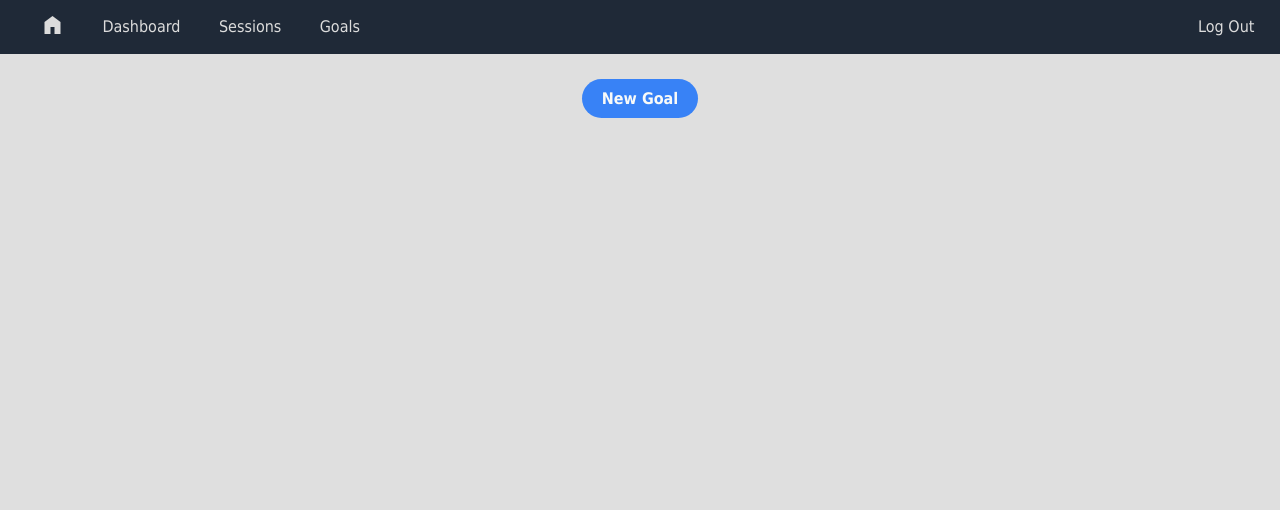
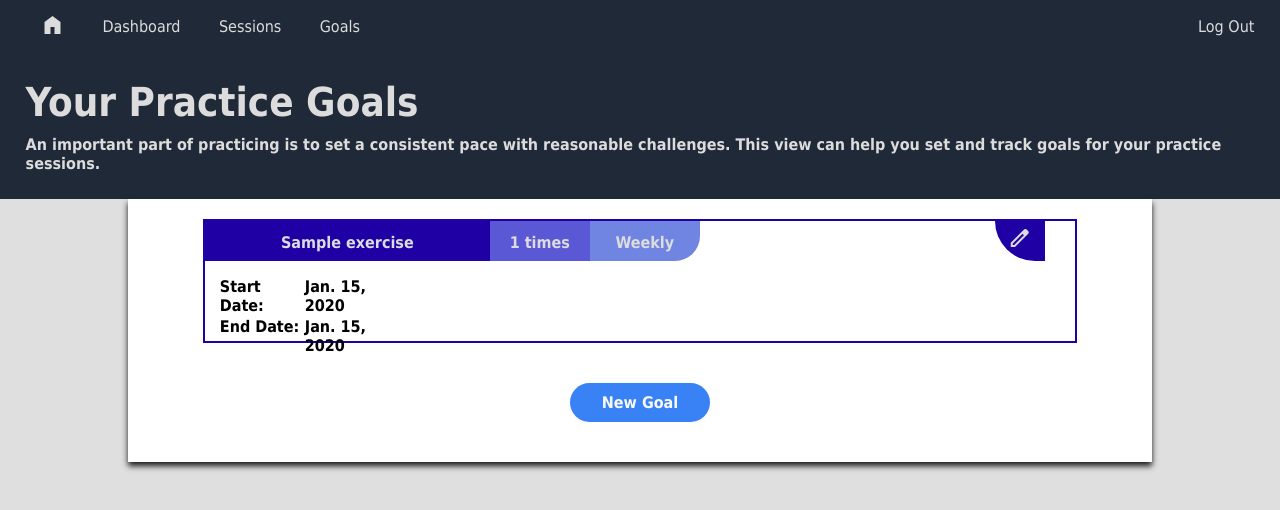
Before and after one commit to agonzalezdelavega/drums_practice_logs, a Django app: page /goals/view_goals in a window 1280 px wide. Shown: the top 510 px of the page. Run offline with Django 4.2, Linux system fonts and the light colour scheme; a user stored in the database is signed in; tables that the repository leaves empty hold one stand-in row (values such as "Sample post").

Commit message:
Views and basic functionality for goals

```diff
--- a/drums_practice_logs/practice_logs/forms.py
+++ b/drums_practice_logs/practice_logs/forms.py
@@ -87,10 +87,10 @@ class GoalsForm(forms.ModelForm):
     class Meta:
         model = Goal
         fields = [
-            "start_date", "end_date", "frequency", "exercise"
+            "exercise", "start_date", "end_date", "frequency", "period"
         ]
         labels = {
-            "start_date": "Start Date", "end_date": "End Date", "frequency": "Frequency", "exercise": "Exercise"
+            "exercise": "Exercise", "start_date": "Start Date", "end_date": "End Date", "frequency": "Frequency", "period": "Period"
         }
         widgets = {
             "start_date": forms.DateInput(attrs={
--- a/drums_practice_logs/practice_logs/models.py
+++ b/drums_practice_logs/practice_logs/models.py
@@ -46,17 +46,17 @@ class Session(models.Model):
     days_since_last_practice = models.IntegerField(default=0)
 
 class Goal(models.Model):
-    FREQUENCIES = [
-        ("weekly", "Weekly"),
-        ("biweekly", "Biweekly"),
-        ("monthly", "Monthly"),
-        ("custom", "Custom")
+    PERIODS = [
+        ("Weekly", "Weekly"),
+        ("Biweekly", "Biweekly"),
+        ("Monthly", "Monthly"),
     ]
 
     start_date = models.DateField(auto_now_add=False, default=dt.today,
                             validators=[MinValueValidator(dt.today().date(), message=f"Please choose a day on or after today")])
     end_date = models.DateField(auto_now_add=False, default=dt.today,
                             validators=[MinValueValidator(dt.today().date(), message=f"Please choose a day on or after today")])
-    frequency = models.CharField(choices=FREQUENCIES, max_length=8)
-    exercise = models.ForeignKey(Exercise, on_delete=models.SET_DEFAULT, default="", blank=True)
+    frequency = models.IntegerField(default=1)
+    period = models.CharField(choices=PERIODS, max_length=8)
+    exercise = models.ForeignKey(Exercise, on_delete=models.SET_DEFAULT, default="", blank=True, null=True)
     user = models.ForeignKey(User, on_delete=models.CASCADE)
--- /dev/null
+++ b/drums_practice_logs/practice_logs/static/practice_logs/goals.css
@@ -0,0 +1,106 @@
+.goals {
+    width: 100%;
+    display: flex;
+    flex-direction: column;
+    justify-content: center;
+    align-items: center;
+    --card-color: #1e00a5;
+}
+
+.goals-heading {
+    background-color: var(--bg-color-dark-blue);
+    width: 100%;
+    padding: 2% 0 2% 0;
+    margin: 0;
+    gap: 10px;
+    display: flex;
+    flex-direction: column;
+    justify-content: space-evenly;
+    align-items: left;
+}
+
+.goals-title {
+    font-size: 2.5rem;
+    font-weight: bolder;
+    color: var(--font-color-white);
+    margin: 0 2%;
+}
+
+.goals-description {
+    font-weight: bold;
+    color: var(--font-color-white);
+    margin: 0 2%;
+}
+
+.goals-content {
+    display: flex;
+    flex-direction: column;
+    align-items: center;
+    justify-content: center;
+    width: 80%;
+    background-color: #ffffff;
+    box-shadow: 0 4px 6px #1a1919;
+
+}
+
+.goal-card {
+    border: 2px solid var(--card-color);
+    width: 85%;
+    margin: 20px;
+    display: grid;
+    grid-template-rows: repeat(3, 40px);
+    grid-template-columns: 100px 90px 10px 85px 10px 90px 10px 100px 295px 50px;
+    font-weight: bold;
+}
+
+.goal-card-exercise {
+    grid-column: 1 / 5;
+    margin: 0;
+    text-align: center;
+    padding: 12px 15px;
+    color: var(--font-color-white);
+    background-color: var(--card-color);
+}
+
+.goal-card-frequency {
+    grid-column: 5 / 7;
+    padding: 12px 15px;
+    text-align: center;
+    margin: 0;
+    color: var(--font-color-white);
+    background-color: #2320c9be;
+}
+
+.goal-card-period {
+    grid-column: 7 / 9;
+    padding: 12px 15px;
+    text-align: center;
+    margin: 0;
+    color: var(--font-color-white);
+    background-color: #2f4dd3af;
+    border-bottom-right-radius: 25px;
+}
+
+.goal-card-edit {
+    grid-column: 10;
+    text-align: center;
+    color: var(--font-color-white);
+    background-color: var(--card-color);
+    border-bottom-left-radius: 50px;
+    width: 50px;
+    padding: 5px 0 0 0;
+}
+
+.goal-card-label {
+    grid-column: 1;
+    margin-left: 15px;
+}
+
+.goal-card-date {
+    grid-column: 2 / 4;
+}
+
+.new-goal-button {
+    width: 100px;
+    margin: 20px 0 40px 0;
+}
--- a/drums_practice_logs/practice_logs/static/practice_logs/style.css
+++ b/drums_practice_logs/practice_logs/static/practice_logs/style.css
@@ -222,12 +222,3 @@ nav {
     padding: 1.2vh 1.5vw 1.2vh 1.5vw;
     width: 25%;
 }
-
-/* Goals */
-
-.goals {
-    margin: var(--content-margin);
-    display: flex;
-    flex-direction: column;
-    justify-content: center;
-}
--- a/drums_practice_logs/practice_logs/templates/practice_logs/base.html
+++ b/drums_practice_logs/practice_logs/templates/practice_logs/base.html
@@ -10,6 +10,7 @@
     <link rel="stylesheet" href="{% static 'practice_logs/style.css' %}">
     <link rel="stylesheet" href="{% static 'practice_logs/tables.css' %}">
     <link rel="stylesheet" href="{% static 'practice_logs/dashboard.css' %}">
+    <link rel="stylesheet" href="{% static 'practice_logs/goals.css' %}">
     <link rel="stylesheet" href="https://fonts.googleapis.com/css2?family=Material+Symbols+Outlined:opsz,wght,FILL,GRAD@20..48,100..700,0..1,-50..200" />
 </head>
 <body>
--- a/drums_practice_logs/practice_logs/templates/practice_logs/view_goals.html
+++ b/drums_practice_logs/practice_logs/templates/practice_logs/view_goals.html
@@ -1,16 +1,29 @@
 {% extends "practice_logs/base.html" %}
 {% block content %}
 <div class="goals">
-    {% if goals|length != 0 %}
-    <!-- Display card for each goal -->
+    <div class="goals-heading">
+        <p class="goals-title">Your Practice Goals</p>
+        <p class="goals-description">
+            An important part of practicing is to set a consistent pace with reasonable challenges.
+            This view can help you set and track goals for your practice sessions.
+        </p>
+    </div>
+    <div class="goals-content">
     {% for goal in goals %}
         <div class="goal-card">
-
+            <p class="goal-card-exercise">{{ goal.exercise }}</p>
+            <p class="goal-card-frequency">{{ goal.frequency }} times</p>
+            <p class="goal-card-period">{{ goal.period }}</p>
+            <a class="goal-card-edit" href="{% url 'practice_logs:edit_goal' goal.id %}"><span class="material-symbols-outlined">edit</span></a>
+            <p class="goal-card-label">Start Date: </p>
+            <p class="goal-card-date">{{ goal.start_date }}</p>
+            <p class="goal-card-label">End Date: </p>
+            <p class="goal-card-date">{{ goal.end_date }}</p>
         </div>
     {% endfor %}
+    {% if goals|length <= 3 %}
+    <a href="{% url 'practice_logs:new_goal' %}" class="basic-button new-goal-button">New Goal</a>
     {% endif %}
-    {% if goals|length <= 3 %}
-    <a href="{% url 'practice_logs:new_goal' %}" class="basic-button">New Goal</a>
-    {% endif %}
+    </div>
 </div>
 {% endblock content %}
--- a/drums_practice_logs/practice_logs/views.py
+++ b/drums_practice_logs/practice_logs/views.py
@@ -327,6 +327,8 @@ def new_goal(request):
     if request.method == "POST":
         form = GoalsForm(request.user, request.POST)
         if form.is_valid():
+            new_goal = form.save(commit=False)
+            new_goal.user = request.user
             form.save()
             return redirect("practice_logs:view_goals")
     else:
@@ -349,7 +351,7 @@ def edit_goal(request, goal_id):
     else:
         form = GoalsForm(request.user, instance=goal)
 
-    context = {"form": form, "exercise": goal}
+    context = {"form": form, "goal": goal}
     return render(request, "practice_logs/edit_goal.html", context)
 
 @login_required
```
Also changed, not shown: drums_practice_logs/drums_practice_logs/settings.py (+12 -17 lines), drums_practice_logs/practice_logs/migrations/0020_alter_goal_exercise_alter_goal_frequency.py (added), drums_practice_logs/practice_logs/migrations/0021_alter_goal_end_date_alter_goal_start_date_and_more.py (added), drums_practice_logs/practice_logs/migrations/0022_goal_period_alter_goal_frequency.py (added), drums_practice_logs/practice_logs/migrations/0023_alter_goal_period.py (added).
